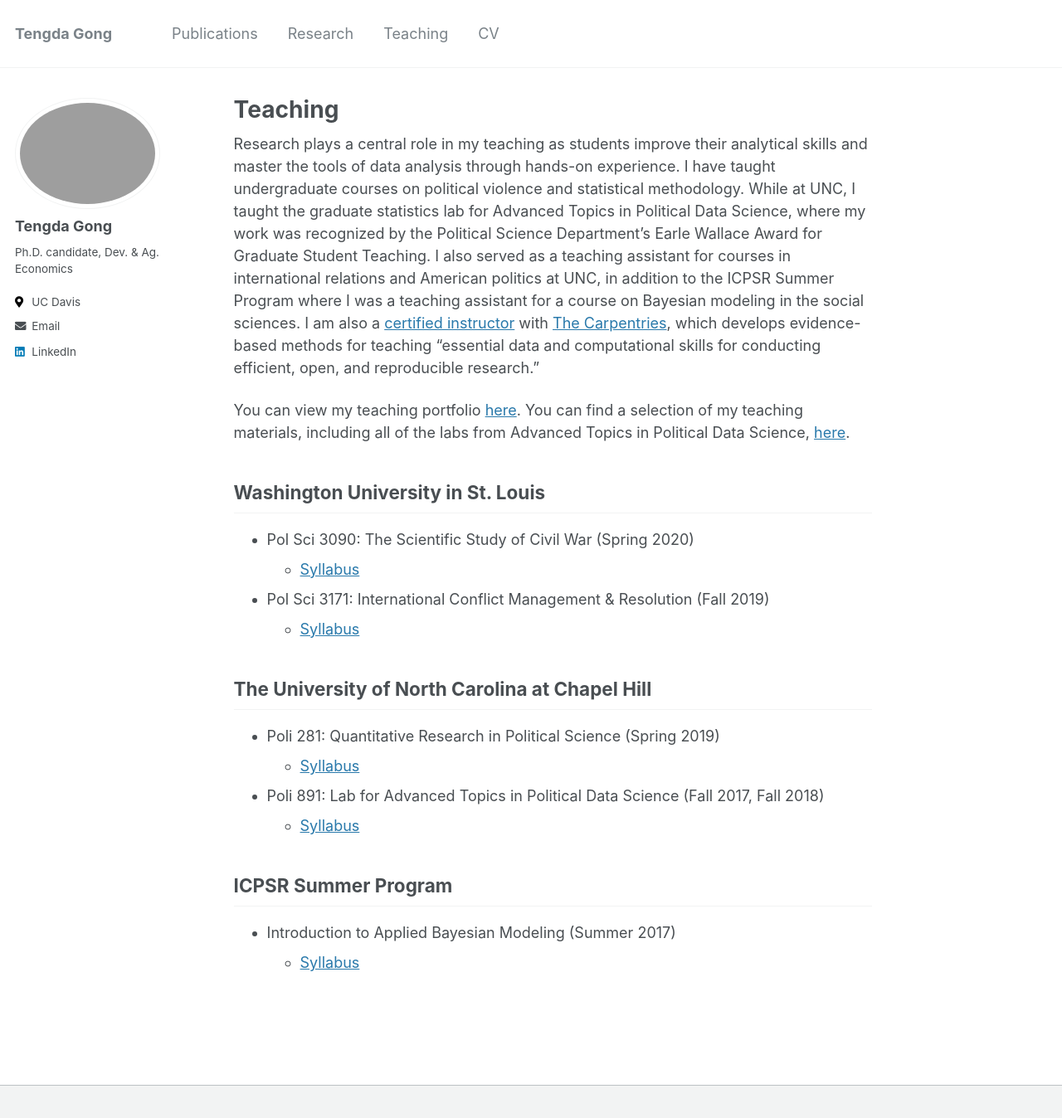
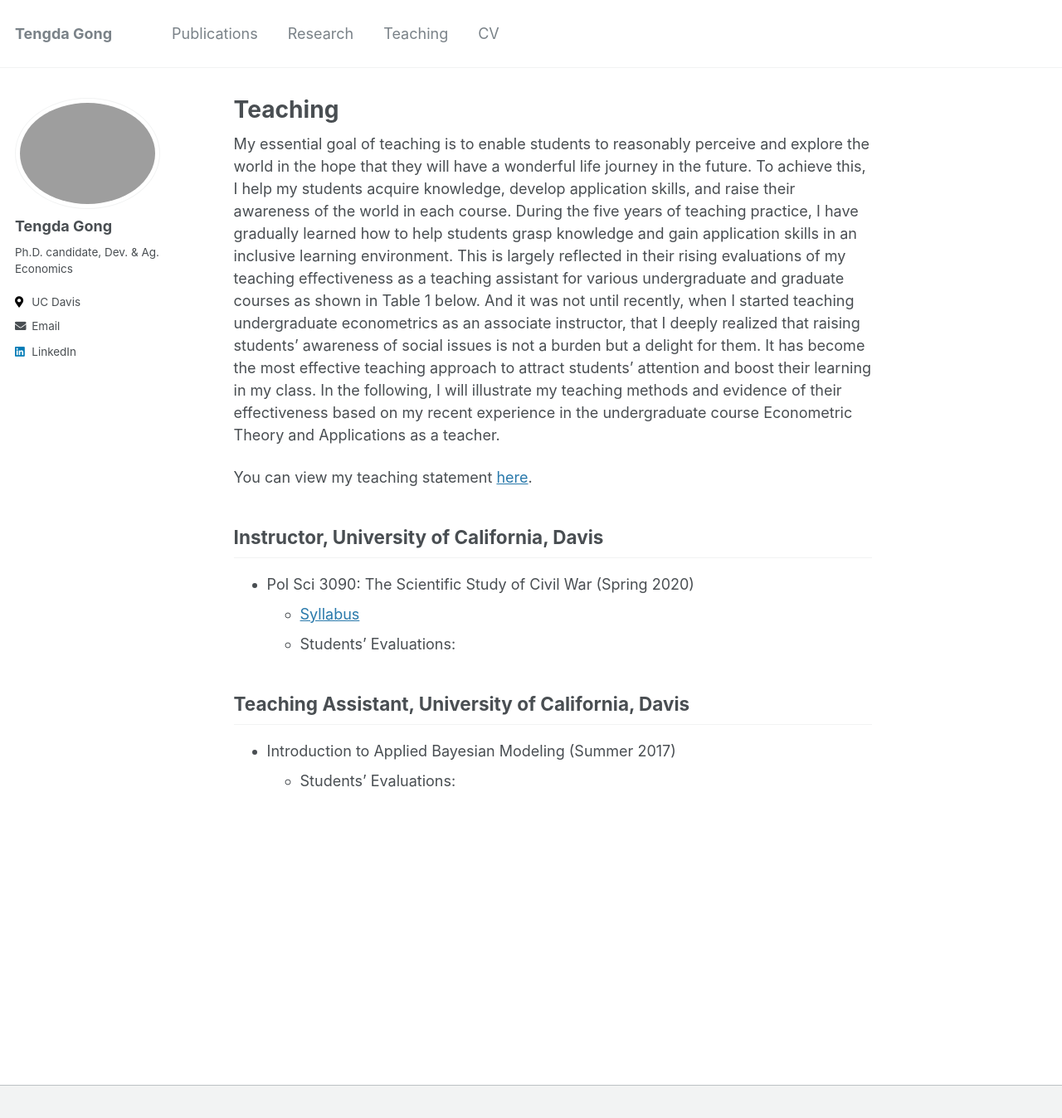
Before and after one commit to tendakung/tendakung.github.io, a Jekyll site: the page built from _pages/teaching.md, in a window 1280 px wide and 1381 px high. Shown: the top 1348 px of the window at 83% size. Built offline with Jekyll 4.4.1, drawn with Linux system fonts in a browser that asks for light colours.

Commit message:
Update teaching.md

```diff
--- a/_pages/teaching.md
+++ b/_pages/teaching.md
@@ -3,38 +3,16 @@ permalink: /teaching/
 title: "Teaching"
 ---
 
-Research plays a central role in my teaching as students improve their
-analytical skills and master the tools of data analysis through hands-on
-experience. I have taught undergraduate courses on political violence and
-statistical methodology. While at UNC, I taught the graduate statistics lab for
-Advanced Topics in Political Data Science, where my work was recognized by the
-Political Science Department's Earle Wallace Award for Graduate Student
-Teaching. I also served as a teaching assistant for courses in international
-relations and American politics at UNC, in addition to the ICPSR Summer Program
-where I was a teaching assistant for a course on Bayesian modeling in the social
-sciences. I am also a
-[certified instructor](https://carpentries.org/instructors/#jayrobwilliams) with
-[The Carpentries](https://carpentries.org/), which develops evidence-based
-methods for teaching "essential data and computational skills for conducting
-efficient, open, and reproducible research."
+My essential goal of teaching is to enable students to reasonably perceive and explore the world in the hope that they will have a wonderful life journey in the future. To achieve this, I help my students acquire knowledge, develop application skills, and raise their awareness of the world in each course. During the five years of teaching practice, I have gradually learned how to help students grasp knowledge and gain application skills in an inclusive learning environment. This is largely reflected in their rising evaluations of my teaching effectiveness as a teaching assistant for various undergraduate and graduate courses as shown in Table 1 below. And it was not until recently, when I started teaching undergraduate econometrics as an associate instructor, that I deeply realized that raising students’ awareness of social issues is not a burden but a delight for them. It has become the most effective teaching approach to attract students’ attention and boost their learning in my class. In the following, I will illustrate my teaching methods and evidence of their effectiveness based on my recent experience in the undergraduate course Econometric Theory and Applications as a teacher.
 
 
-You can view my teaching portfolio [here](/files/pdf/teaching/Portfolio.pdf).
-You can find a selection of my teaching materials, including all of the labs
-from Advanced Topics in Political Data Science, [here](/teaching-materials).
+You can view my teaching statement [here](/files/pdf/teaching/Portfolio.pdf).
 
-## Washington University in St. Louis
+## Instructor, University of California, Davis
 - Pol Sci 3090: The Scientific Study of Civil War (Spring 2020)
     - [Syllabus](/files/pdf/teaching/PS 3090 Syllabus.pdf)
-- Pol Sci 3171: International Conflict Management & Resolution (Fall 2019)
-    - [Syllabus](/files/pdf/teaching/PS 3171 Syllabus.pdf)
+    - Students' Evaluations:
 
-## The University of North Carolina at Chapel Hill
-- Poli 281: Quantitative Research in Political Science (Spring 2019)
-    - [Syllabus](/files/pdf/teaching/POLI 281 Syllabus.pdf)
-- Poli 891: Lab for Advanced Topics in Political Data Science (Fall 2017, Fall 2018)
-    - [Syllabus](/files/pdf/teaching/POLI 891 Syllabus.pdf)
-
-## ICPSR Summer Program
+## Teaching Assistant, University of California, Davis
 - Introduction to Applied Bayesian Modeling (Summer 2017)
-    - [Syllabus](/files/pdf/teaching/bayes2017.pdf)
+    - Students' Evaluations:
```
